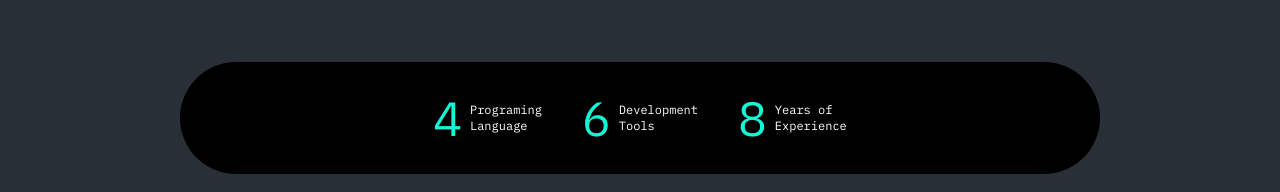
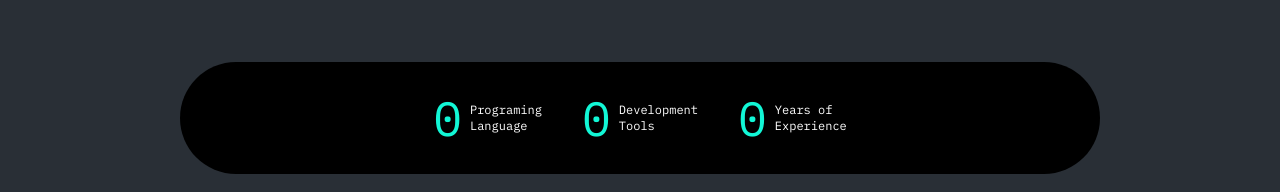
Before and after one commit to zayonsoft/zayonsoft-portfolio, a Next.js app: page / in a window 1280 px wide. Shown: the part 840-1032 px from the top of the page. Built offline with nearby package versions, Linux system fonts and the light colour scheme; no server answers.

Commit message:
Made the Hero Experience Count Dynamic

```diff
--- a/components/landing/Main.tsx
+++ b/components/landing/Main.tsx
@@ -18,6 +18,12 @@ export const ubuntu = Ubuntu({
 
 export default function Main() {
   const myMail = "favourlosotu@gmail.com";
+  const numberOfLanguages =
+    Number(process.env.NEXT_PUBLIC_NO_OF_LANGUAGES) || 0;
+  const numberOfDevTools = Number(process.env.NEXT_PUBLIC_NO_OF_DEV_TOOLS) || 0;
+  const startYear =
+    Number(process.env.NEXT_PUBLIC_START_YEAR) || new Date().getFullYear();
+  const currentYear = new Date().getFullYear();
   return (
     <section
       id="home"
@@ -161,7 +167,7 @@ export default function Main() {
           className={`${ibmPlexMono.className} flex gap-10 max-[550px]:flex-col`}
         >
           <div className="flex items-center gap-2">
-            <h2 className="text-[#12F7D6] text-5xl">4</h2>
+            <h2 className="text-[#12F7D6] text-5xl">{numberOfLanguages}</h2>
             <p className="text-white grid text-xs">
               <span>Programing</span>
               <span>Language</span>
@@ -169,14 +175,16 @@ export default function Main() {
           </div>
 
           <div className="flex items-center gap-2">
-            <h2 className="text-[#12F7D6] text-5xl">6</h2>
+            <h2 className="text-[#12F7D6] text-5xl">{numberOfDevTools}</h2>
             <p className="text-white grid text-xs">
               <span>Development</span>
               <span>Tools</span>
             </p>
           </div>
           <div className="flex items-center gap-2">
-            <h2 className="text-[#12F7D6] text-5xl">8</h2>
+            <h2 className="text-[#12F7D6] text-5xl">
+              {currentYear - startYear}
+            </h2>
             <p className="text-white grid text-xs">
               <span>Years of</span>
               <span>Experience</span>
```
